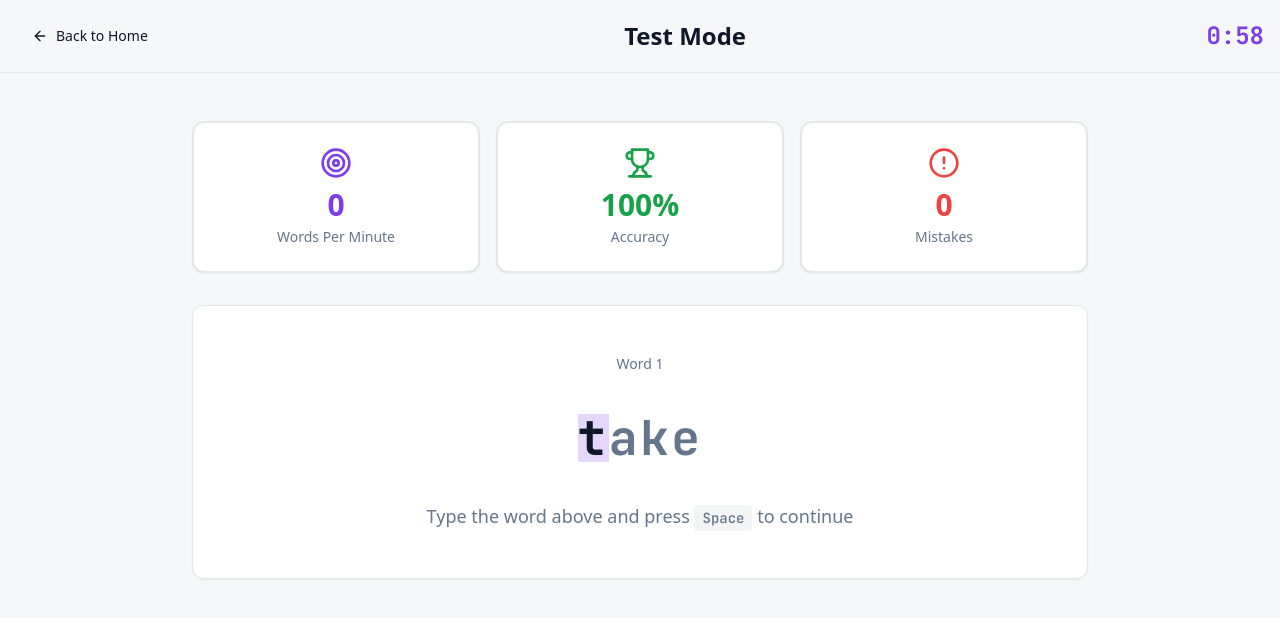
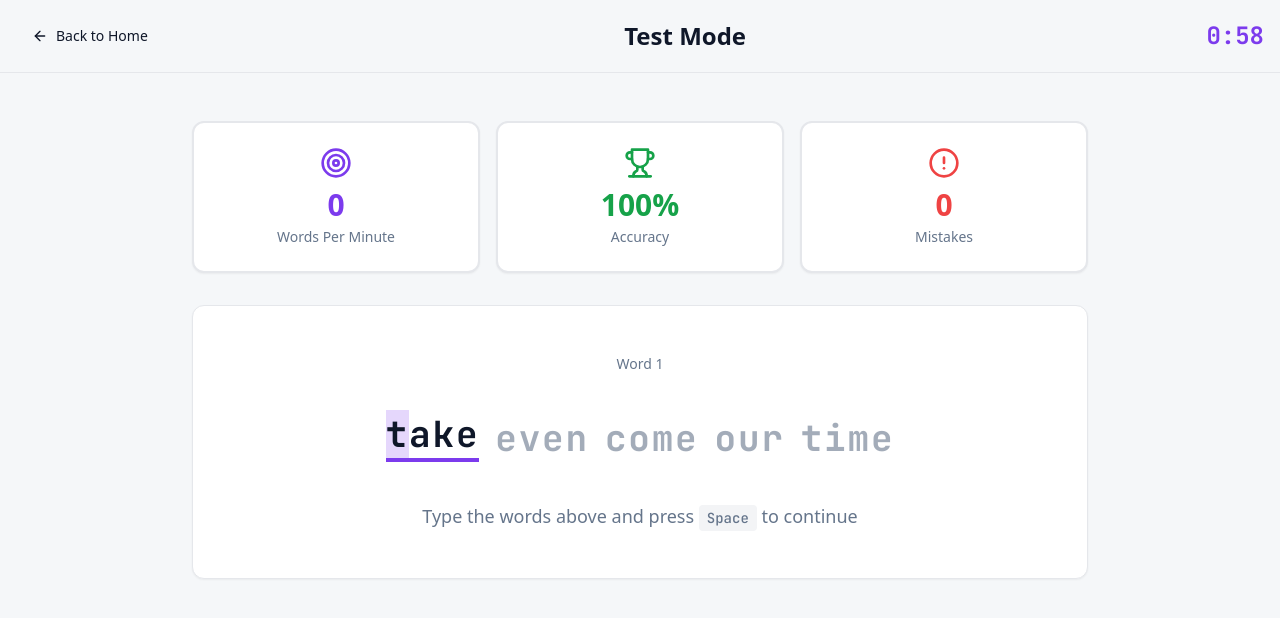
Before and after one commit to muhammad-ali-code1/typingmaster-app, a React (Vite) app: page /test in a window 1280 px wide. Both pictures are taken after a click on the button "Start Test". Shown: the top 618 px of the page. Built offline with nearby package versions, Linux system fonts and the light colour scheme; the HTML template or start-up script is replaced by a standard one.

Commit message:
Refactor Test Mode display

```diff
--- a/src/pages/Test.tsx
+++ b/src/pages/Test.tsx
@@ -204,8 +204,22 @@ const Test = () => {
                     Word {wordsCompleted + 1}
                   </div>
 
-                  <div className="text-5xl font-mono font-bold tracking-wider min-h-[80px] flex items-center justify-center">
-                    {words[currentWordIndex]?.split("").map((char, index) => {
+                  <div className="text-4xl font-mono font-bold tracking-wider min-h-[80px] flex items-center justify-center gap-4 flex-wrap">
+                    {/* Show 5 words at once */}
+                    {[0, 1, 2, 3, 4].map((offset) => {
+                      const wordIndex = currentWordIndex + offset;
+                      const word = words[wordIndex];
+
+                      if (!word) return null;
+
+                      const isCurrentWord = offset === 0;
+
+                      return (
+                        <div key={wordIndex} className="inline-flex transition-all duration-300">
+                          {isCurrentWord ? (
+                            // Current word being typed - show character-by-character feedback
+                            <span className="border-b-4 border-primary pb-1">
+                              {word.split("").map((char, index) => {
                                 let className = "transition-colors duration-100";
 
                                 if (index < typedWord.length) {
@@ -218,7 +232,7 @@ const Test = () => {
                                 } else if (index === typedWord.length) {
                                   className += " bg-primary/20 animate-pulse"; // Current cursor position
                                 } else {
-                        className += " text-muted-foreground"; // Untyped
+                                  className += " text-foreground"; // Untyped
                                 }
 
                                 return (
@@ -227,10 +241,20 @@ const Test = () => {
                                   </span>
                                 );
                               })}
+                            </span>
+                          ) : (
+                            // Upcoming words - show in muted color
+                            <span className="text-muted-foreground/60">
+                              {word}
+                            </span>
+                          )}
+                        </div>
+                      );
+                    })}
                   </div>
 
                   <div className="text-lg text-muted-foreground font-medium">
-                    Type the word above and press <kbd className="px-2 py-1 bg-secondary rounded text-sm">Space</kbd> to continue
+                    Type the words above and press <kbd className="px-2 py-1 bg-secondary rounded text-sm">Space</kbd> to continue
                   </div>
                 </div>
               </Card>
```
Lines whose indentation alone changed are shown as unchanged.
